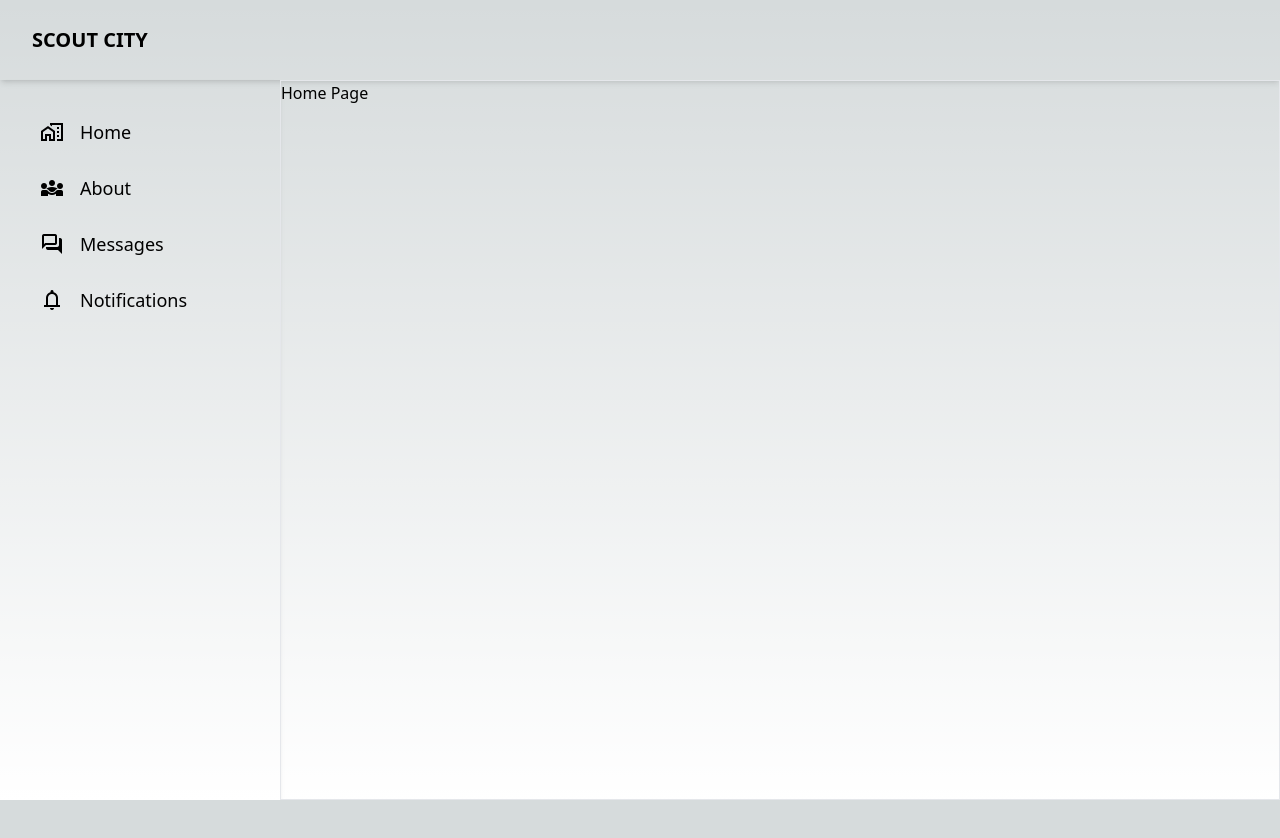
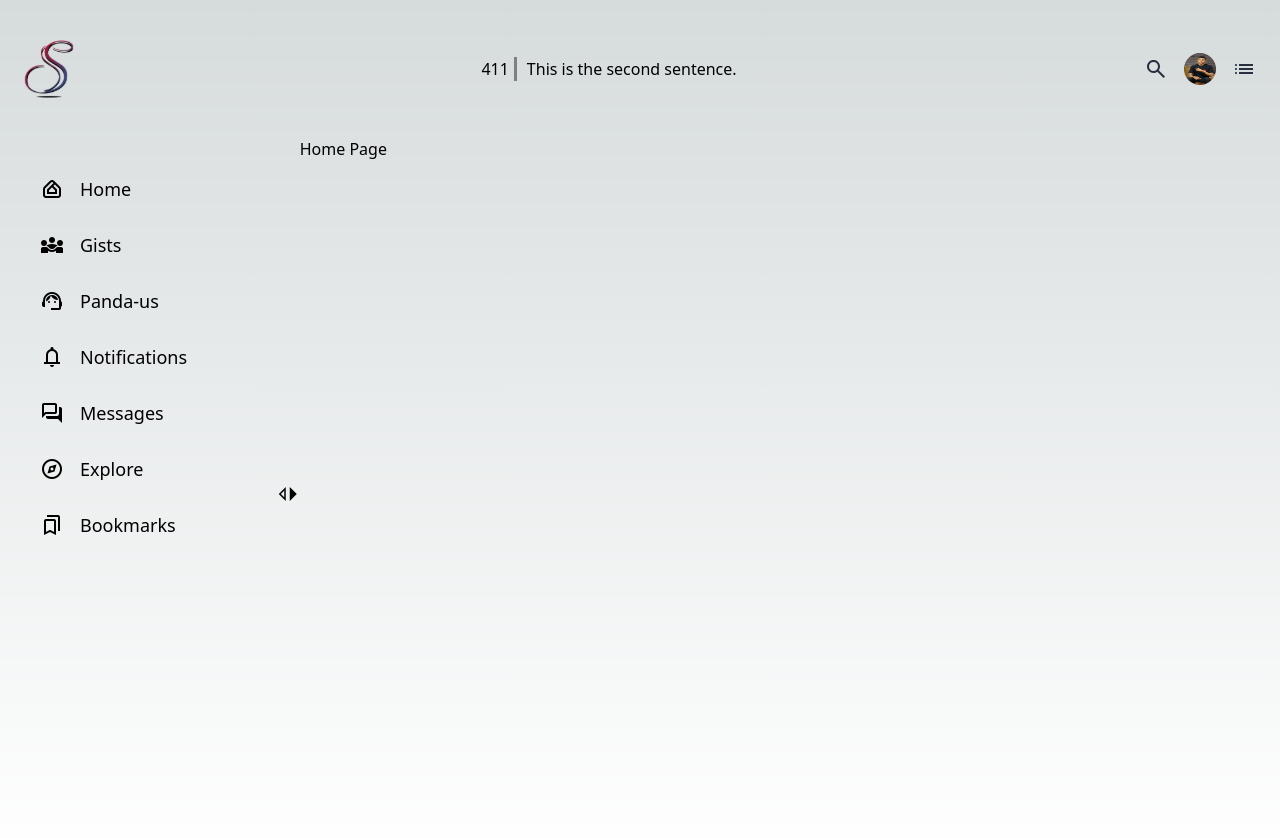
Before and after one commit to Alabs02/sitywatch-mirror, a Next.js app: page / in a window 1280 px wide. Shown: the top 838 px of the page. Before the commit the page ends 800 px from the top, so only its background shows below. Built offline with nearby package versions, Linux system fonts and the light colour scheme.

Commit message:
collapsable sidenav first design test

```diff
--- a/package.json
+++ b/package.json
@@ -15,6 +15,7 @@
     "@reduxjs/toolkit": "^2.2.3",
     "animate.css": "^4.1.1",
     "axios": "^1.6.8",
+    "classnames": "^2.5.1",
     "clsx": "^2.1.0",
     "js-cookie": "^3.0.5",
     "lodash": "^4.17.21",
--- a/src/layouts/Layout.tsx
+++ b/src/layouts/Layout.tsx
@@ -1,65 +1,72 @@
-import React, { ReactNode, FC } from "react"
-import Link from "next/link"
+import React, { ReactNode, FC, useState } from "react";
+import Link from "next/link";
+import classnames from "classnames";
+import Header from "./app/Header";
+
+interface NavLink {
+  href: string;
+  label: string;
+  icon: string; // Material symbol name
+}
+
+const navLinks: NavLink[] = [
+  { href: "/", label: "Home", icon: "home_app_logo" },
+  { href: "/gists", label: "Gists", icon: "diversity_3" },
+  { href: "/panda-us", label: "Panda-us", icon: "support_agent" },
+  { href: "/notifications", label: "Notifications", icon: "notifications" },
+  { href: "/messages", label: "Messages", icon: "forum" },
+  { href: "/explore", label: "Explore", icon: "explore" },
+  { href: "/bookmarks", label: "Bookmarks", icon: "bookmarks" },
+];
 
 const Layout: FC<{ children: ReactNode }> = ({ children }) => {
+  const [isCollapsed, setIsCollapsed] = useState(false)
+
+  const toggleSidebar = () => setIsCollapsed(!isCollapsed)
+
+  const sidebarClasses = `w-full lg:w-[80px] xl:w-[280px] p-8 flex flex-col items-center xl:items-start gap-y-4 overflow-hidden transition-all duration-200 ${
+    isCollapsed ? "xl:w-0" : ""
+  }`
+
+  const linkClasses = classnames(
+    "text-lg",
+    "font-medium",
+    "flex",
+    "items-center",
+    "xl:gap-x-2",
+    {
+      "text-hidden xl:text-block": isCollapsed,
+    },
+  )
+
   return (
     <div className="min-h-screen overflow-hidden">
-      <nav className="bg-inherit shadow-md h-[80px] flex items-center px-8">
-        <p className="font-semibold text-xl uppercase">Scout City</p>
-      </nav>
+      {/* <nav className=" h-[80px] flex items-center px-8"></nav> */}
+      <Header />
 
       <div className="flex min-h-[calc(100vh-80px)]">
-        <aside className="w-full lg:w-[80px] xl:w-[280px] shadow-md p-8 flex flex-col items-center xl:items-start gap-y-4 overflow-hidden transition-all duration-500">
-          <Link
-            href={"/"}
-            className="active:text-blue-500 text-lg font-medium hover:text-blue-500 transition-colors duration-300 flex items-center xl:gap-x-2"
-          >
-            <div className="h-10 w-10 overflow-hidden grid place-items-center">
-              <span className="material-symbols-outlined">home_work</span>
-            </div>
-
-            <span className="hidden xl:inline-block transition-all duration-[450ms]">
-              Home
-            </span>
-          </Link>
-          <Link
-            href={"/about"}
-            className="active:text-blue-500 text-lg font-medium hover:text-blue-500 transition-colors duration-300 flex items-center xl:gap-x-2"
-          >
-            <div className="h-10 w-10 overflow-hidden grid place-items-center">
-              <span className="material-symbols-outlined">diversity_3</span>
-            </div>
-
-            <span className="hidden xl:inline-block transition-all duration-[450ms]">
-              About
-            </span>
-          </Link>
-          <Link
-            href={"/messages"}
-            className="active:text-blue-500 text-lg font-medium hover:text-blue-500 transition-colors duration-300 flex items-center xl:gap-x-2"
-          >
-            <div className="h-10 w-10 overflow-hidden grid place-items-center">
-              <span className="material-symbols-outlined">forum</span>
-            </div>
-
-            <span className="hidden xl:inline-block transition-all duration-[450ms]">
-              Messages
-            </span>
-          </Link>
-          <Link
-            href={"/notifications"}
-            className="active:text-blue-500 text-lg font-medium hover:text-blue-500 transition-colors duration-300 flex items-center xl:gap-x-2"
-          >
-            <div className="h-10 w-10 overflow-hidden grid place-items-center">
-              <span className="material-symbols-outlined">notifications</span>
-            </div>
-            <span className="hidden xl:inline-block transition-all duration-[450ms]">
-              Notifications
-            </span>
-          </Link>
+        <aside className={sidebarClasses}>
+          {navLinks.map((navLink) => (
+            <Link
+              key={navLink.href}
+              href={navLink.href}
+              className={linkClasses}
+            >
+              <div className="h-10 w-10 overflow-hidden grid place-items-center">
+                <span className="material-symbols-outlined">
+                  {navLink.icon}
+                </span>
+              </div>
+              <span className={linkClasses}>{navLink.label}</span>
+            </Link>
+          ))}
         </aside>
-
-        <main className="w-[100%] lg:w-[calc(100%-80px)] xl:w-[calc(100%-280px)] col-span-10 border">
+        {/* <p className="font-semibold text-xl uppercase">Scout City</p> */}
+        <button className="focus:outline-none" onClick={toggleSidebar}>
+          {/* Toggle Icon (visible on all screens) */}
+          <span className="material-symbols-outlined">switch_left</span>
+        </button>
+        <main className="w-[100%] lg:w-[calc(100%-80px)] xl:w-[calc(100%-280px)] col-span-10">
           {children}
         </main>
       </div>
--- /dev/null
+++ b/src/pages/bookmarks.tsx
@@ -0,0 +1,9 @@
+import React from 'react'
+
+const Bookmarks = () => {
+  return (
+    <div>Bookmarks</div>
+  )
+}
+
+export default Bookmarks
--- /dev/null
+++ b/src/pages/explore.tsx
@@ -0,0 +1,9 @@
+import React from 'react'
+
+const Explore = () => {
+  return (
+    <div>Explore</div>
+  )
+}
+
+export default Explore
--- /dev/null
+++ b/src/pages/gists.tsx
@@ -0,0 +1,9 @@
+import React from 'react'
+
+const Gists = () => {
+  return (
+    <div>Gists</div>
+  )
+}
+
+export default Gists
--- /dev/null
+++ b/src/pages/notifications.tsx
@@ -0,0 +1,9 @@
+import React from 'react'
+
+const Notifications = () => {
+  return (
+    <div>Notifications</div>
+  )
+}
+
+export default Notifications
--- /dev/null
+++ b/src/pages/panda-us.tsx
@@ -0,0 +1,9 @@
+import React from 'react'
+
+const PandaUs = () => {
+  return (
+    <div>PandaUs</div>
+  )
+}
+
+export default PandaUs
--- a/src/styles/globals.scss
+++ b/src/styles/globals.scss
@@ -58,3 +58,9 @@ body {
   border-right: 3px solid gray; /* Define border style */
   padding-right: 5px; /* Add padding after the border */
 }
+
+// Primary gradient
+.text-gradient {
+  background-clip: text;
+  background-color: linear-gradient(to bottom, #f24055, #1e7881);
+}
```
Also changed, not shown: src/layouts/app/SidePane.txt, 1 other file (tests, documents, lock files or other folders).
